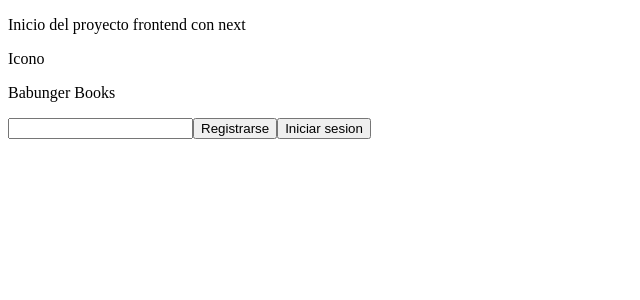
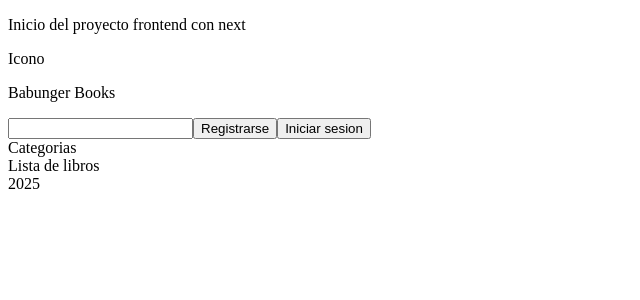
Before and after one commit to MALTHODZ/Proyecto-Final, a Next.js app in the folder frontend/: page / in a window 1280 px wide. Shown: the top 300 px of the page, without its empty margins (0-640 px from the left). Built offline with nearby package versions, Linux system fonts and the light colour scheme.

Commit message:
Estructura inicial de la pagina de inicio

```diff
--- a/frontend/src/pages/index.js
+++ b/frontend/src/pages/index.js
@@ -14,7 +14,15 @@ export default function Home() {
               <button>Registrarse</button>
               <button>Iniciar sesion</button>
           </header>
-
+          <nav>
+              <div>Categorias</div>
+          </nav>
+          <main>
+              <div>Lista de libros</div>
+          </main>
+          <footer>
+              <div>2025</div>
+          </footer>
       </div>
 
 
```
